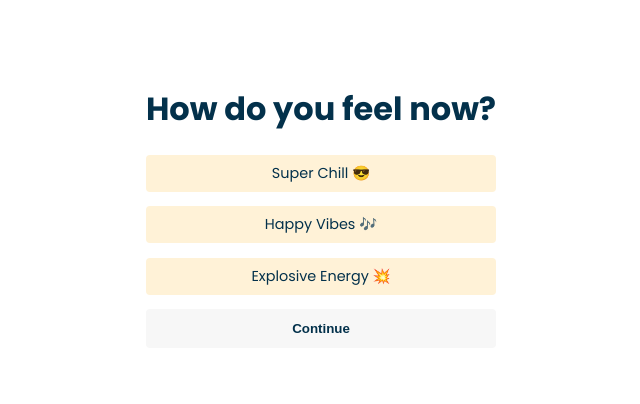
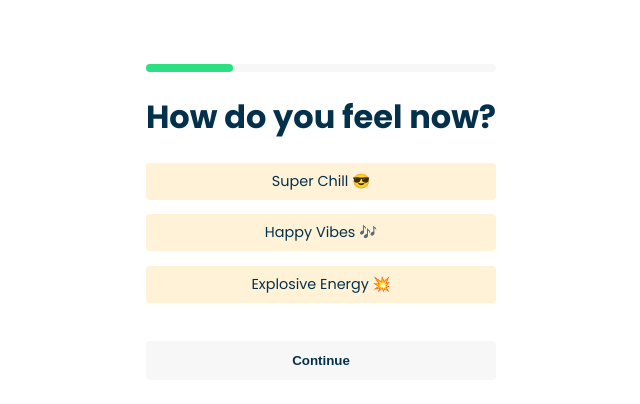
Before and after one commit to guido-an/daily-music-inspiration, a React (Create React App) app: page / in a window 1280 px wide. Both pictures are taken after a click on the button "Let's start". Shown: the top 404 px of the page, without its empty margins (319-959 px from the left). Built offline with nearby package versions, Linux system fonts and the light colour scheme; no server answers.

Commit message:
feat: create ProgressBar and add it to questions screens

```diff
--- a/src/components/Screens/CreateScreen/CreateScreen.tsx
+++ b/src/components/Screens/CreateScreen/CreateScreen.tsx
@@ -1,6 +1,7 @@
 import React from 'react'
 import Title from '../../Shared/Title/Title'
 import Button from '../../Shared/Button/Button'
+import ProgressBar from '../../Shared/ProgressBar/ProgressBar';
 
 interface CreateScreenProps {
    handleScreenChange: () => void;
@@ -9,6 +10,7 @@ interface CreateScreenProps {
 const CreateScreen: React.FC<CreateScreenProps> = ({ handleScreenChange }) => {
    return(
     <>
+     <ProgressBar currentStep={4} />
      <Title titleText='Generate playlist' />
      <Button buttonText="Generate playlist" handleScreenChange={handleScreenChange}  />
     </>
--- a/src/components/Screens/EnergyScreen/EnergyScreen.tsx
+++ b/src/components/Screens/EnergyScreen/EnergyScreen.tsx
@@ -3,6 +3,7 @@ import Title from '../../Shared/Title/Title'
 import Button from '../../Shared/Button/Button'
 import EnergyFilters from './EnergyFilters/EnergyFilters'
 import { EnergyLevel } from '../../../types/enums'
+import ProgressBar from '../../Shared/ProgressBar/ProgressBar'
 
 interface EnergyScreenProps {
     handleScreenChange: () => void;
@@ -17,6 +18,7 @@ const EnergyScreen: React.FC<EnergyScreenProps> = ({
 }) => {
    return(
     <>
+     <ProgressBar currentStep={1} />
      <Title titleText='How do you feel now?' />
      <EnergyFilters
          energyLevel={energyLevel}
--- a/src/components/Screens/FirstScreen/FirstScreen.tsx
+++ b/src/components/Screens/FirstScreen/FirstScreen.tsx
@@ -10,6 +10,8 @@ interface FirstScreenProps {
 
 const SubtitleContainer = styled.div`
   margin-top: 5rem;
+  position: relative;
+  top: 1.5rem;
 `;
 
 const FirstScreen: React.FC<FirstScreenProps> = ({ handleScreenChange }) => {
--- a/src/components/Screens/GenresScreen/GenresFilters/GenresFilters.tsx
+++ b/src/components/Screens/GenresScreen/GenresFilters/GenresFilters.tsx
@@ -1,11 +1,13 @@
 import React from 'react';
 import { useSpotifyGenres } from '../../../../hooks/useSpotifyGenres';
+import OptionItem from '../../../Shared/OptionItem/OptionItem';
 
 interface GenresFiltersProps {
-  handleGenreClick: (genre: string) => void
+  handleGenreClick: (genre: string) => void;
+  selectedGenres: string[]
 }
 
-const GenresFilters:React.FC<GenresFiltersProps> = ({ handleGenreClick }) => {
+const GenresFilters:React.FC<GenresFiltersProps> = ({ handleGenreClick, selectedGenres }) => {
     const { genres, error, isLoading } = useSpotifyGenres();
 
   if (isLoading) {
@@ -17,12 +19,17 @@ const GenresFilters:React.FC<GenresFiltersProps> = ({ handleGenreClick }) => {
 
   return (
     <div>
-      <p>Select your style</p>
-      <ul>
-      {genres.map((genre: string, index: number) => (
-          <p onClick={()=>handleGenreClick(genre)}>{genre}</p>
+      {genres.map((genre: string) => (
+        <div
+          onClick={()=>handleGenreClick(genre)}
+          key={genre}
+         >
+             <OptionItem
+                 optionText={genre}
+                 selected={selectedGenres.includes(genre)}
+              />
+        </div>
         ))}
-      </ul>
     </div>
   );
 }
--- a/src/components/Screens/GenresScreen/GenresScreen.tsx
+++ b/src/components/Screens/GenresScreen/GenresScreen.tsx
@@ -2,6 +2,7 @@ import React from 'react'
 import Title from '../../Shared/Title/Title'
 import Button from '../../Shared/Button/Button'
 import GenresFilters from './GenresFilters/GenresFilters'
+import ProgressBar from '../../Shared/ProgressBar/ProgressBar';
 
 interface GenresScreenProps {
     handleScreenChange: () => void;
@@ -16,8 +17,12 @@ const GenresScreen: React.FC<GenresScreenProps> = ({
 }) => {
    return(
     <>
-     <Title titleText='Genres screen' />
-     <GenresFilters handleGenreClick={handleGenreClick} />
+     <ProgressBar currentStep={2} />
+     <Title titleText='What you want to listen today?' />
+     <GenresFilters
+         handleGenreClick={handleGenreClick}
+         selectedGenres={selectedGenres}
+      />
      <Button
         handleScreenChange={handleScreenChange}
         buttonText="Continue"
--- a/src/components/Screens/NumTracksScreen/NumTracksScreen.tsx
+++ b/src/components/Screens/NumTracksScreen/NumTracksScreen.tsx
@@ -2,6 +2,7 @@ import React, {Dispatch, SetStateAction} from 'react'
 import Title from '../../Shared/Title/Title'
 import Button from '../../Shared/Button/Button'
 import NumTracksFilters from './NumTracksFilters/NumTracksFilters'
+import ProgressBar from '../../Shared/ProgressBar/ProgressBar'
 
 interface NumTracksScreenProps {
     handleScreenChange: () => void
@@ -12,6 +13,7 @@ interface NumTracksScreenProps {
 const NumTracksScreen: React.FC<NumTracksScreenProps> = ({handleScreenChange, setNumTracks, numTracks}) => {
    return(
     <>
+     <ProgressBar currentStep={3} />
      <Title titleText='Num of tracks screen' />
      <NumTracksFilters setNumTracks={setNumTracks} />
      <Button
--- a/src/components/Shared/Button/Button.tsx
+++ b/src/components/Shared/Button/Button.tsx
@@ -12,11 +12,12 @@ const StyledButton = styled.button`
   color: ${({theme}) => theme.colors.primary};
   padding: 0.75rem 1rem;
   border: none;
-  border-radius: 0.25rem;
+  border-radius:${({theme}) => theme.borderRadius};
   cursor: pointer;
   font-weight: 600;
   width: 100%;
   max-width: 30rem;
+  margin-top: 1.5rem;
   &:hover {
     background-color: ${({theme, disabled}) => !disabled && theme.colors.secondaryHover};
   }
--- a/src/components/Shared/OptionItem/OptionItem.tsx
+++ b/src/components/Shared/OptionItem/OptionItem.tsx
@@ -13,7 +13,8 @@ const StyledOption = styled.p`
     background-color: ${({theme}) => theme.colors.lightYellow};
     padding: 0.5rem 1rem;
     font-size: 0.9rem;
-    border-radius: 0.25rem;
+    border-radius:${({theme}) => theme.borderRadius};
+    text-transform: capitalize;
 
     &.selected {
         background-color: ${({theme}) => theme.colors.darkYellow};
--- /dev/null
+++ b/src/components/Shared/ProgressBar/ProgressBar.tsx
@@ -0,0 +1,32 @@
+import React from 'react';
+import styled from 'styled-components';
+
+interface ProgressBarProps {
+  currentStep: number;
+}
+
+const StyledProgressBar = styled.div`
+  width: 100%;
+  height: 0.5rem;
+  background-color: #f7f7f7;
+  border-radius: 10px;
+`;
+
+const FilledBar = styled.div<{ width: string }>`
+  height: 100%;
+  width: ${(props) => props.width};
+  background-color: ${({theme}) => theme.colors.secondary};
+  border-radius: 10px;
+`;
+
+const ProgressBar: React.FC<ProgressBarProps> = ({ currentStep }) => {
+  const progress = (currentStep / 4) * 100;
+
+  return (
+    <StyledProgressBar>
+      <FilledBar width={`${progress}%`} />
+    </StyledProgressBar>
+  );
+};
+
+export default ProgressBar;
--- a/src/theme/theme.ts
+++ b/src/theme/theme.ts
@@ -6,5 +6,6 @@ export const theme = {
       text: '#394649',
       lightYellow: '#fff2d7',
       darkYellow: '#ffdb91'
-    }
+    },
+    borderRadius: '0.25rem'
   };
```
